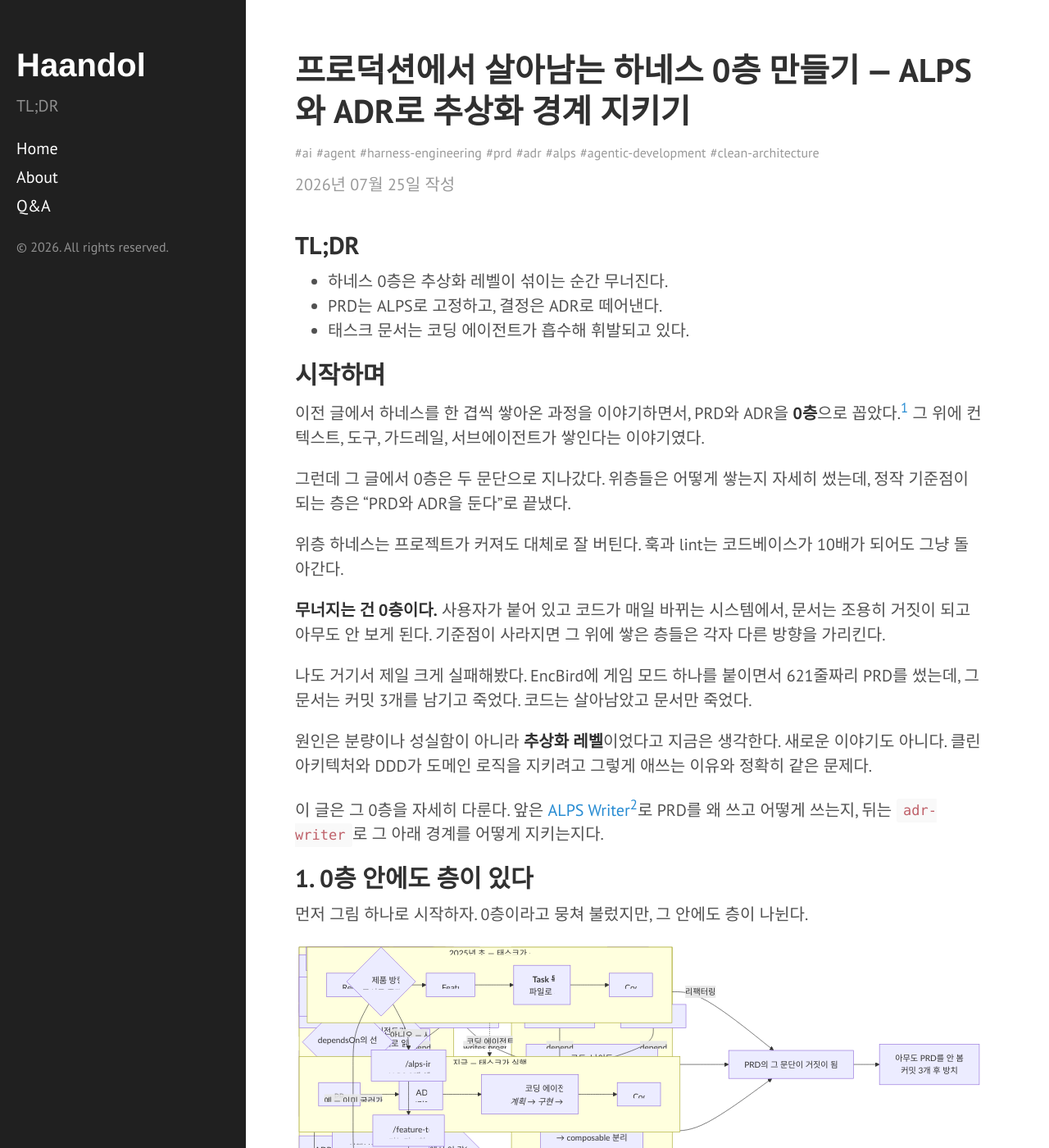
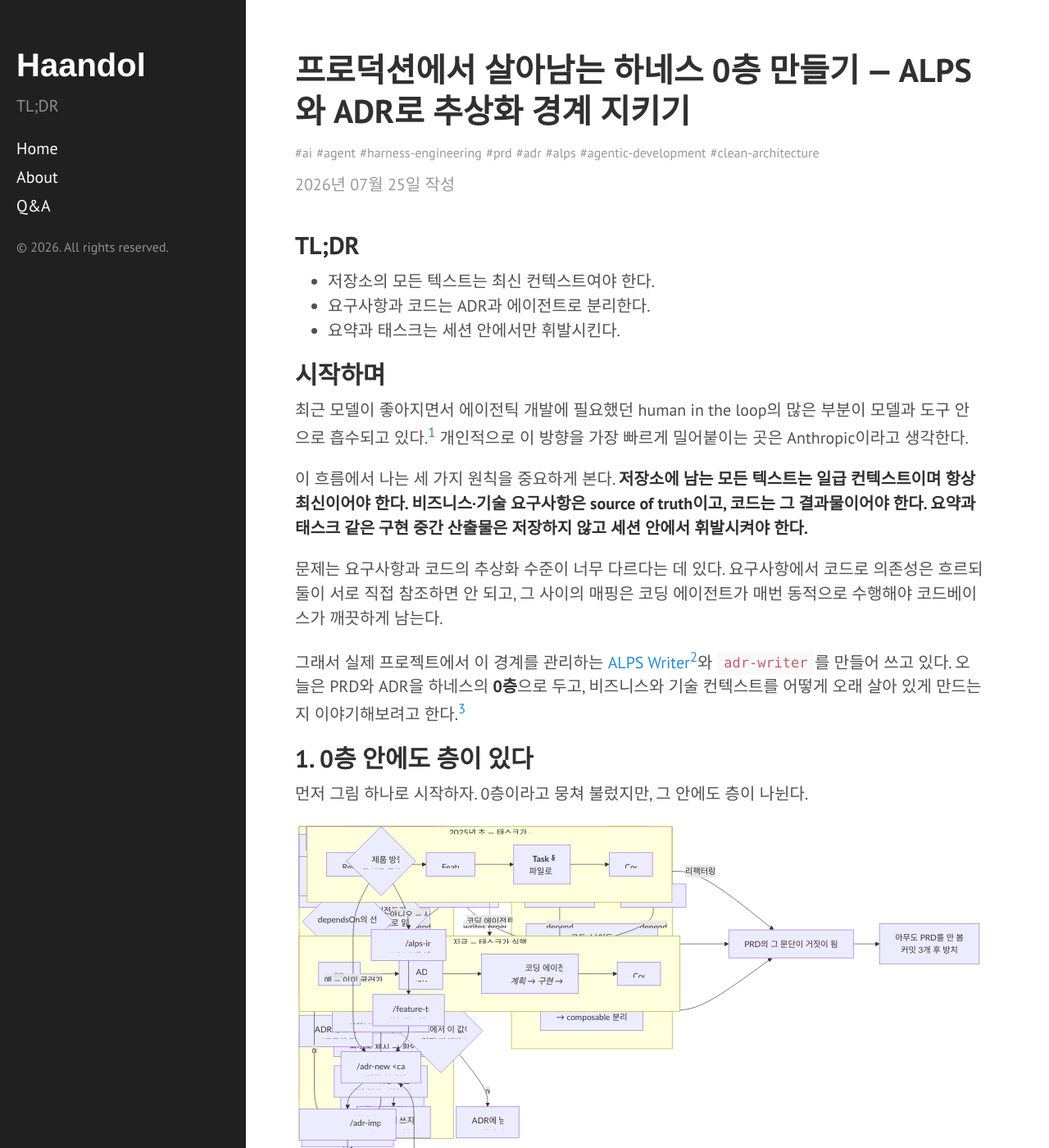
Before and after one commit to haandol/haandol.github.com, a Jekyll site: the page built from _posts/2026-07-25-alps-adr-abstraction-boundaries.md, in a window 1280 px wide and 1400 px high. Shown: the whole window at 82% size. Built offline with Jekyll 4.4.1, drawn with Linux system fonts in a browser that asks for light colours; comment, search, counter and statistics services are not loaded; some of the changed text lies outside the part shown.

Commit message:
docs: refine agentic context management thesis

````diff
--- a/_posts/2026-07-25-alps-adr-abstraction-boundaries.md
+++ b/_posts/2026-07-25-alps-adr-abstraction-boundaries.md
@@ -10,25 +10,19 @@
 
 ## TL;DR
 
-- 하네스 0층은 추상화 레벨이 섞이는 순간 무너진다.
-- PRD는 ALPS로 고정하고, 결정은 ADR로 떼어낸다.
-- 태스크 문서는 코딩 에이전트가 흡수해 휘발되고 있다.
+- 저장소의 모든 텍스트는 최신 컨텍스트여야 한다.
+- 요구사항과 코드는 ADR과 에이전트로 분리한다.
+- 요약과 태스크는 세션 안에서만 휘발시킨다.
 
 ## 시작하며
 
-이전 글에서 하네스를 한 겹씩 쌓아온 과정을 이야기하면서, PRD와 ADR을 **0층**으로 꼽았다.[^1] 그 위에 컨텍스트, 도구, 가드레일, 서브에이전트가 쌓인다는 이야기였다.
+최근 모델이 좋아지면서 에이전틱 개발에 필요했던 human in the loop의 많은 부분이 모델과 도구 안으로 흡수되고 있다.[^2] 개인적으로 이 방향을 가장 빠르게 밀어붙이는 곳은 Anthropic이라고 생각한다.
 
-그런데 그 글에서 0층은 두 문단으로 지나갔다. 위층들은 어떻게 쌓는지 자세히 썼는데, 정작 기준점이 되는 층은 "PRD와 ADR을 둔다"로 끝냈다.
+이 흐름에서 나는 세 가지 원칙을 중요하게 본다. **저장소에 남는 모든 텍스트는 일급 컨텍스트이며 항상 최신이어야 한다. 비즈니스·기술 요구사항은 source of truth이고, 코드는 그 결과물이어야 한다. 요약과 태스크 같은 구현 중간 산출물은 저장하지 않고 세션 안에서 휘발시켜야 한다.**
 
-위층 하네스는 프로젝트가 커져도 대체로 잘 버틴다. 훅과 lint는 코드베이스가 10배가 되어도 그냥 돌아간다.
+문제는 요구사항과 코드의 추상화 수준이 너무 다르다는 데 있다. 요구사항에서 코드로 의존성은 흐르되 둘이 서로 직접 참조하면 안 되고, 그 사이의 매핑은 코딩 에이전트가 매번 동적으로 수행해야 코드베이스가 깨끗하게 남는다.
 
-**무너지는 건 0층이다.** 사용자가 붙어 있고 코드가 매일 바뀌는 시스템에서, 문서는 조용히 거짓이 되고 아무도 안 보게 된다. 기준점이 사라지면 그 위에 쌓은 층들은 각자 다른 방향을 가리킨다.
-
-나도 거기서 제일 크게 실패해봤다. EncBird에 게임 모드 하나를 붙이면서 621줄짜리 PRD를 썼는데, 그 문서는 커밋 3개를 남기고 죽었다. 코드는 살아남았고 문서만 죽었다.
-
-원인은 분량이나 성실함이 아니라 **추상화 레벨**이었다고 지금은 생각한다. 새로운 이야기도 아니다. 클린 아키텍처와 DDD가 도메인 로직을 지키려고 그렇게 애쓰는 이유와 정확히 같은 문제다.
-
-이 글은 그 0층을 자세히 다룬다. 앞은 [ALPS Writer](https://github.com/haandol/alps-writer-plugins)[^2]로 PRD를 왜 쓰고 어떻게 쓰는지, 뒤는 `adr-writer`로 그 아래 경계를 어떻게 지키는지다.
+그래서 실제 프로젝트에서 이 경계를 관리하는 [ALPS Writer](https://github.com/haandol/alps-writer-plugins)[^3]와 `adr-writer`를 만들어 쓰고 있다. 오늘은 PRD와 ADR을 하네스의 **0층**으로 두고, 비즈니스와 기술 컨텍스트를 어떻게 오래 살아 있게 만드는지 이야기해보려고 한다.[^1]
 
 ## 1. 0층 안에도 층이 있다
 
@@ -42,8 +36,8 @@
     ADR["<b>ADR</b> — 왜 그렇게 정했나<br/>대안 · 트레이드오프 · 도메인 규칙 · 키 설계<br/><i>바뀌는 주기: 몇 주</i>"]
     CODE["<b>코드</b> — 지금 무엇을 하나<br/>함수 · 상수 · 스키마 · 파일 구조<br/><i>바뀌는 주기: 매일</i>"]
 
-    PRD -->|"참조"| ADR
-    ADR -->|"참조"| CODE
+    PRD -->|"제약"| ADR
+    ADR -->|"제약"| CODE
 ```
 
 {% endraw %}
@@ -52,11 +46,11 @@
 
 비즈니스 요구사항은 몇 달에 한 번 바뀌고, 결정은 몇 주에 한 번 바뀌고, 코드는 매일 바뀐다.
 
-그래서 의존 방향은 한 방향이어야 한다. 느린 층이 빠른 층을 참조하면, 매일 바뀌는 것 때문에 몇 달에 한 번 바뀌어야 할 문서를 매일 고쳐야 한다.
+그래서 논리적 의존 방향은 한 방향이어야 한다. 요구사항이 결정을 제약하고, 결정이 코드를 제약한다. 반대로 매일 바뀌는 코드가 상위 문서에 영향을 주면 몇 달에 한 번 바뀌어야 할 문서를 매일 고쳐야 한다.
 
 **클린 아키텍처가 도메인을 프레임워크로부터 지키는 이유와 같다.** 도메인 로직이 ORM 클래스를 직접 참조하면 DB를 바꿀 때 비즈니스 규칙이 흔들린다. 그래서 화살표를 안쪽으로만 향하게 만든다.
 
-문서도 똑같다. **PRD가 코드를 참조하면, 리팩터링 한 번에 PRD가 거짓이 된다.**
+문서도 똑같다. **PRD가 코드를 참조하면, 리팩터링 한 번에 PRD가 거짓이 된다.** 코드 역시 PRD나 ADR의 파일명·번호를 직접 참조하지 않는다. 실무에서 두 층을 잇는 일은 코딩 에이전트가 현재의 요구사항과 현재의 코드를 함께 읽고 동적으로 수행한다.
 
 그리고 사람은 거짓이 된 문서를 고치지 않는다. 그냥 안 본다.
 
@@ -271,6 +265,8 @@
 ## 3. ADR이 뭔가
 
 여기서부터 뒷부분이다. ADR(Architecture Decision Record)은 이름이 거창한데 실물은 단순하다. **결정 하나를 기록한 마크다운 파일 하나**다.
+
+ADR은 요구사항과 코드를 서로 참조시키지 않고도 둘 사이의 차이를 건널 수 있게 하는 추상화다. 요구사항에서 코드로 향하는 의존성은 유지하되, 실제 매핑은 에이전트가 ADR의 결정과 코드 자체를 읽어 그때그때 복원한다.
 
 주니어 입장에서 제일 헷갈리는 건 "이건 코드 주석이랑 뭐가 다른가"일 텐데, 이렇게 생각하면 쉽다.
 
@@ -460,7 +456,7 @@
 
 Office Raid PRD의 12단계 태스크 표가 정확히 그랬다. 그 표는 실제 구현 순서와 며칠 만에 어긋났고, 이후 아무도 안 봤다. **PRD의 수명을 태스크의 수명으로 끌어내린 것이다.**
 
-지금 남겨야 하는 건 태스크가 아니라 **태스크를 만들어낼 수 있는 상위 정보**다.
+지금 남겨야 하는 건 태스크나 코드 요약본이 아니라 **태스크를 다시 만들어낼 수 있는 상위 정보**다. 요약본은 생성되는 순간부터 stale해지고 원문과 drift할 가능성이 생긴다. 최신 모델은 요구사항과 코드를 직접 읽고 둘을 매핑할 능력이 충분하므로, 별도의 지속 컨텍스트로 복제해둘 실익이 작다.
 
 | 남기는 것       | 층   | 왜                           |
 | --------------- | ---- | ---------------------------- |
@@ -522,6 +518,8 @@
 
 프로덕션에서 하네스 0층을 유지한다는 건 문서를 많이 쓰는 게 아니었다. **각 문서가 자기 층에 머무르게 만드는 일**이었다.
 
+저장소에 남기는 텍스트는 모두 에이전트가 읽을 일급 컨텍스트로 취급하고 최신으로 유지해야 한다. 그 비용을 감당할 가치가 없는 태스크와 요약은 애초에 남기지 않는 편이 낫다.
+
 클린 아키텍처가 도메인을 프레임워크로부터 지키고, DDD가 바운디드 컨텍스트 경계를 지키는 이유와 같다. 빠르게 변하는 것이 느리게 변하는 것을 오염시키지 못하게 막는 것.
 
 그리고 그 경계는 원칙으로는 안 지켜진다. Office Raid PRD를 쓸 때 나도 원칙은 알고 있었다.
@@ -530,7 +528,7 @@
 
 이게 위층 하네스와 똑같은 패턴이라는 점이 흥미롭다. 사람이 매번 메우던 빈틈을 찾아서, 그 자리에 파일 한 겹을 덧대는 것.[^1] 0층도 결국 같은 방식으로 버틴다.
 
-동시에 층 하나는 사라지는 중이다. 태스크는 이제 파일이 아니라 에이전트 세션 안에서만 존재한다. 남겨야 할 건 태스크가 아니라 태스크를 다시 뽑아낼 수 있는 결정이다.
+동시에 층 하나는 사라지는 중이다. 태스크와 구현 요약은 이제 파일이 아니라 에이전트 세션 안에서만 존재한다. 남겨야 할 건 중간 산출물이 아니라 그것을 다시 뽑아낼 수 있는 요구사항과 결정이다.
 
 이미 돌아가는 시스템에 0층을 깔고 싶다면, PRD를 소급 작성하지 말고 다음에 손댈 기능 하나에 `/adr-new`부터 써보시길 권한다.
 
@@ -540,8 +538,10 @@
 
 [^1]: [EncBird에 하네스를 한 겹씩 씌워온 과정](/2026/06/16/harness-engineering-in-practice.html) — PRD·ADR을 하네스의 0층으로 놓는 이유와 PRD → ADR → 코드 단방향 의존성을 다룬다. 하네스 개념 자체는 [쉽게 설명한 하네스 엔지니어링](/2026/03/15/harness-engineering-beyond-context-engineering.html) 참고.
 
-[^2]: [ALPS Writer Plugins](https://github.com/haandol/alps-writer-plugins) — 마켓플레이스, 사용 가이드, 의존성 모델 문서. ADR 형식 자체의 원전은 [Documenting Architecture Decisions](https://cognitect.com/blog/2011/11/15/documenting-architecture-decisions).
+[^2]: [에이전틱 엔지니어링과 과도기적 기술들](/2026/05/11/direction-of-agentic-engineering.html) — human in the loop이 모델과 도구로 흡수되는 방향에 대한 이전 글.
 
-[^3]: [RFTCR - 에이전트 주도 소프트웨어 개발을 위한 새로운 SDLC 프레임워크](/2025/05/11/rftcr-framework-for-agentic-dev.html) — 단계별 입출력의 추상화 수준을 C4 모델처럼 고정해야 한다는 논지. 이 글의 5절은 그중 Task 단계에 대한 정정이다.
+[^3]: [ALPS Writer Plugins](https://github.com/haandol/alps-writer-plugins) — 마켓플레이스, 사용 가이드, 의존성 모델 문서. ADR 형식 자체의 원전은 [Documenting Architecture Decisions](https://cognitect.com/blog/2011/11/15/documenting-architecture-decisions).
 
-[^4]: [성경길 Bible Atlas](https://bible-atlas.encbird.com) — ALPS 문서를 먼저 쓰고 시작한 사이드 프로젝트.
+[^4]: [RFTCR - 에이전트 주도 소프트웨어 개발을 위한 새로운 SDLC 프레임워크](/2025/05/11/rftcr-framework-for-agentic-dev.html) — 단계별 입출력의 추상화 수준을 C4 모델처럼 고정해야 한다는 논지. 이 글의 5절은 그중 Task 단계에 대한 정정이다.
+
+[^5]: [성경길 Bible Atlas](https://bible-atlas.encbird.com) — ALPS 문서를 먼저 쓰고 시작한 사이드 프로젝트.
````
Also changed, not shown: other parts of _posts/2026-07-25-alps-adr-abstraction-boundaries.md (+3 -3 lines).
